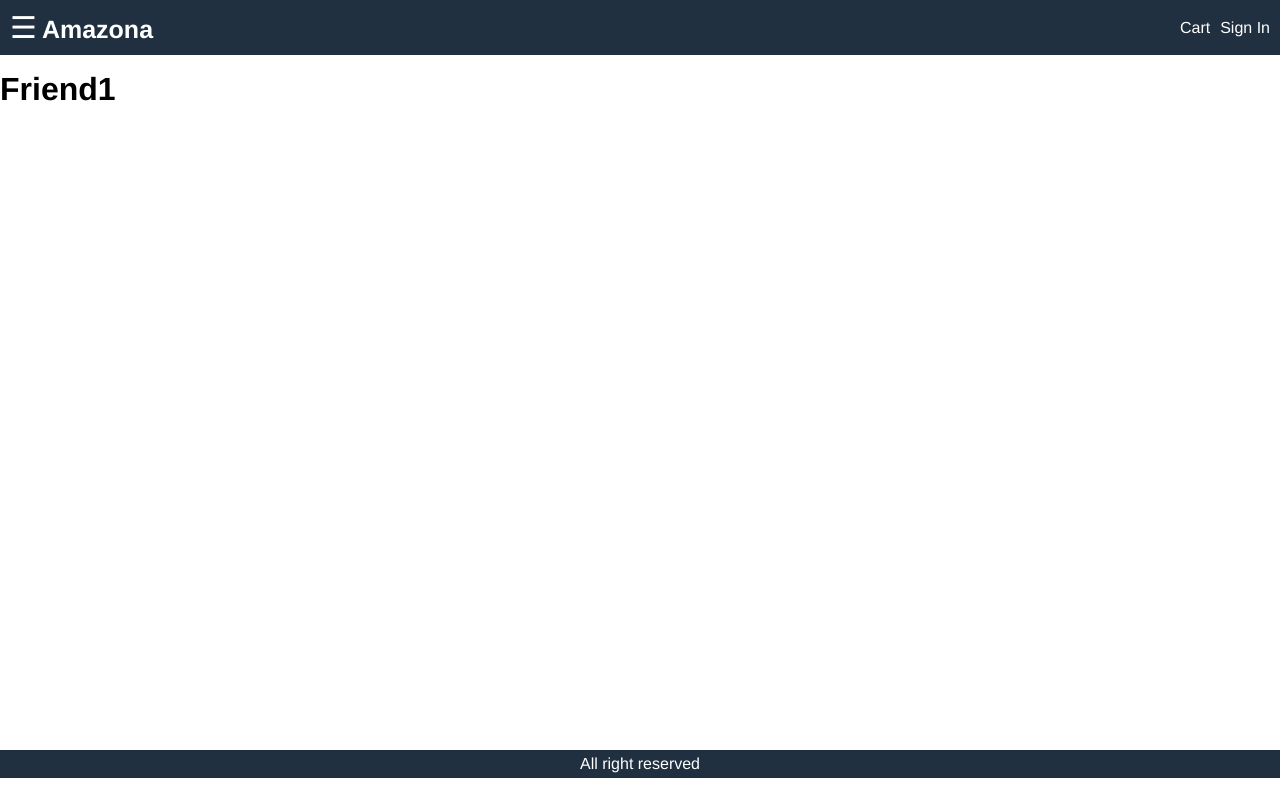
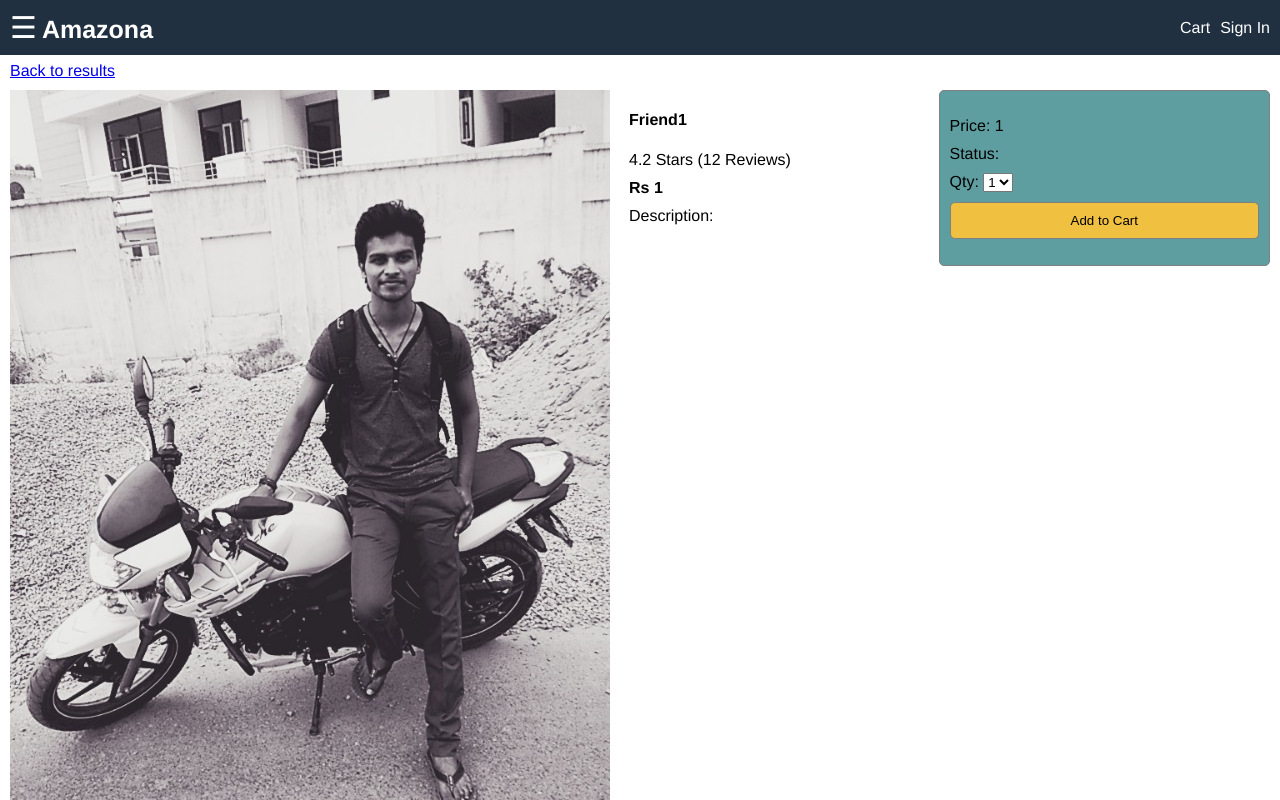
Before and after one commit to jv640/AmazonClone, a React (Create React App) app in the folder frontend/: page /products/1 in a window 1280 px wide. Shown: the top 800 px of the page. Built offline with nearby package versions, Linux system fonts and the light colour scheme.

Commit message:
created produt detail page with description and cart function

```diff
--- a/frontend/src/App.js
+++ b/frontend/src/App.js
@@ -10,8 +10,10 @@ function App() {
     <BrowserRouter>
       <div className="grid-container">
         <Header className = "header"/>
-        <Route path="/" exact={true} component={Content} />
-        <Route path="/products/:id"  component={ProductDetail} />
+        <main className="main">
+          <Route path="/" exact={true} component={Content} />
+          <Route path="/products/:id"  component={ProductDetail} />
+        </main>
         {/* <Content className = "main"/> */}
         < Footer className = "footer"/>
       </div>
--- a/frontend/src/components/ProductDetail.css
+++ b/frontend/src/components/ProductDetail.css
@@ -1,3 +1,55 @@
-div{
-    margin: 1rem;
+.details{
+    display: flex;
+    justify-content: space-between;
+    align-items: flex-start;
+    flex-wrap: wrap;
+    margin-top: 1.2rem;
+    padding: 1rem;
 }
+
+.details-image{
+    flex: 2 1 60rem;
+}
+
+.details-image img{
+    max-width: 60rem;
+    widows: 100%;
+}
+.details-info{
+    flex: 1 1 30rem;
+}
+.details-action{
+    flex: 1 1 30rem;
+    border: .1rem #808080 solid;
+    border-radius: 0.5rem;
+    background-color: cadetblue;
+    padding: 1rem;
+}
+
+.back{
+    position: relative;
+    top: 1.2rem;
+    padding: 1rem;
+}
+ul{
+    list-style-type: none;
+    padding: 0rem;
+}
+li{
+    margin-bottom: 1rem;
+}
+.details-action ul li:last-child{
+    display: flex;
+    flex-direction: column;
+}
+
+button{
+    padding: 1rem;
+    border: .1rem #808080 solid;
+    border-radius: 0.5rem;
+    cursor: pointer;
+    background-color: #f0c040;
+}
+button:hover{
+    border: .1rem #303030 solid;
+}
--- a/frontend/src/components/ProductDetail.js
+++ b/frontend/src/components/ProductDetail.js
@@ -1,14 +1,49 @@
-import React from 'react'
+import React, { Component } from 'react'
 import Data from './data';
-// import './ProductDetail.css'
+import {Link} from 'react-router-dom';
+import './ProductDetail.css'
 
-function ProductDetail(props) {
-    console.log(props.match.params.id);
-    const prod = Data.products.find(x => x._id == props.match.params.id);
-    return (
-        <div>
-            <h1>{prod.name}</h1>
-        </div>
-    )
+export class ProductDetail extends Component {
+    render() {
+        const prod = Data.products.find(x => x._id == this.props.match.params.id);
+        return (
+            <div>
+                <div><Link className="back" to="/">Back to results</Link></div>
+                <div className="details">
+                    <div className="details-image">
+                        <img src={prod.image} alt="product"/>
+                    </div>
+                    <div className="details-info">
+                        <ul>
+                            <li><h4>{prod.name}</h4></li>
+                            <li>{prod.rating} Stars ({prod.numReview} Reviews)</li>
+                            <li><b> Rs {prod.price}</b></li>
+                            <li>
+                                Description:
+                                <div>{prod.desc}</div>
+                            </li>
+                        </ul>
+                    </div>
+                    <div className="details-action">
+                        <ul>
+                            <li>Price: {prod.price}</li>
+                            <li>Status: {prod.status}</li>
+                            <li>Qty: <select>
+                                <option value="1">1</option>
+                                <option value="2">2</option>
+                                <option value="3">3</option>
+                                <option value="4">4</option>
+                                </select>
+                            </li>
+                            <li>
+                                <button className="button">Add to Cart</button>
+                            </li>
+                        </ul>
+                    </div>
+                </div>
+            </div>
+        )
+    }
 }
-export default ProductDetail;
+
+export default ProductDetail
```
